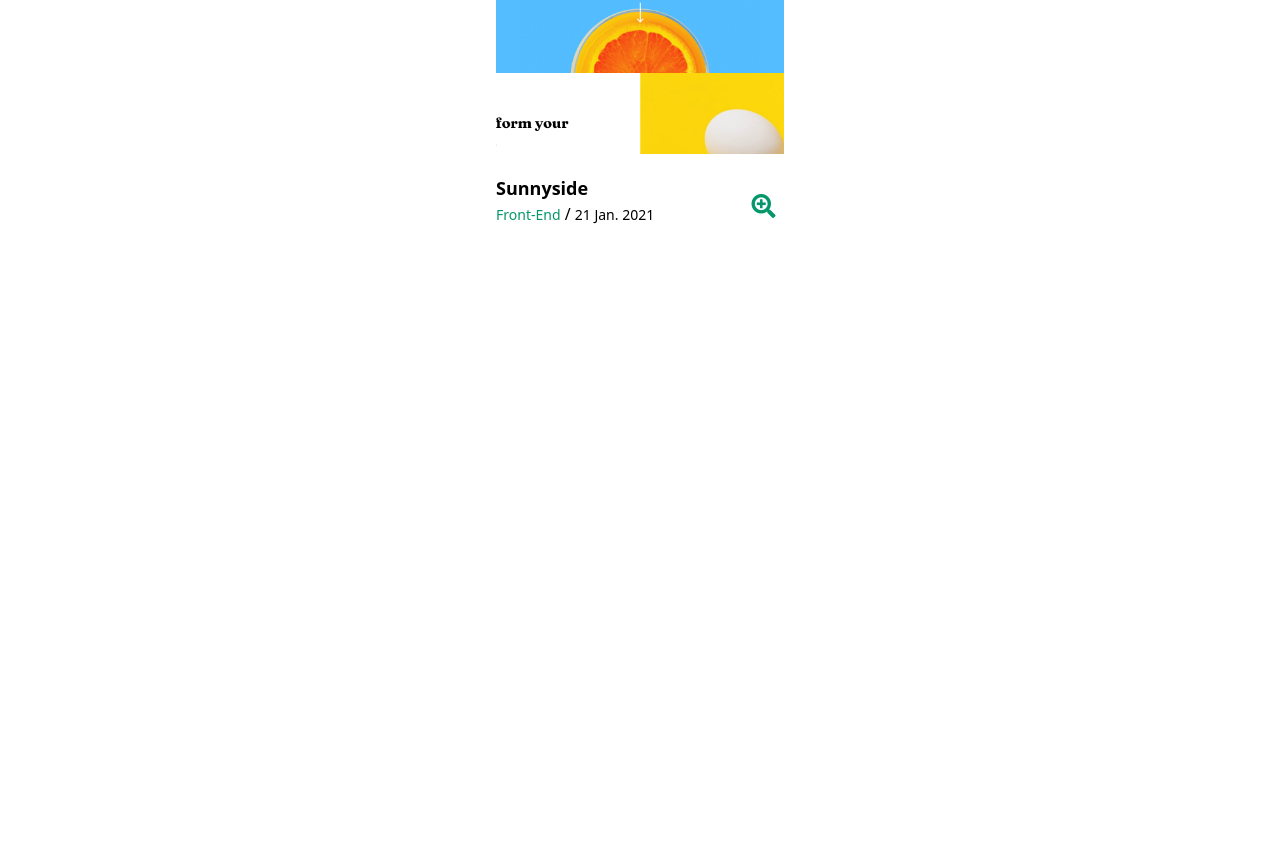
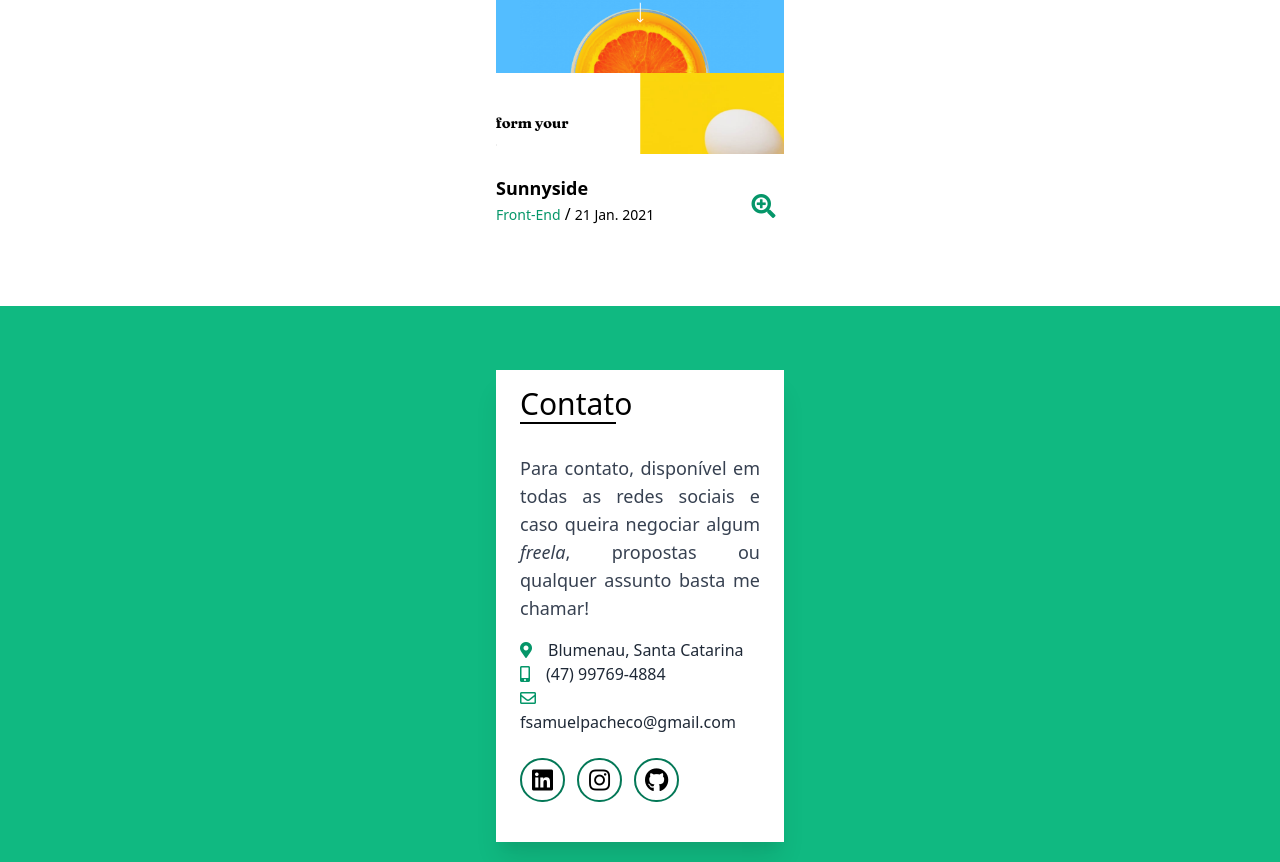
Before and after one commit to Samuel0102/elmusa-portfolio-vue, a Vue app: page / in a window 1280 px wide. Shown: the part 6579-7441 px from the top of the page. Before the commit the page ends 6885 px from the top, so only its background shows below. Built offline with nearby package versions, Linux system fonts and the light colour scheme.

Commit message:
TheContact Area

```diff
--- a/src/App.vue
+++ b/src/App.vue
@@ -6,12 +6,16 @@
       <TheAbout />
       <TheServices />
       <ThePortfolio />
+      <div class="bg-green-500 pt-16 pb-5">
+      <TheContact />
+      </div>
     </main>
   </div>
 </template>
 
 <script>
 import TheAbout from './components/TheAbout.vue'
+import TheContact from './components/TheContact.vue'
 import TheHeader from "./components/TheHeader.vue"
 import TheHome from "./components/TheHome.vue"
 import ThePortfolio from './components/ThePortfolio.vue'
@@ -24,7 +28,8 @@ export default {
     TheHome,
     TheAbout,
     TheServices,
-    ThePortfolio
+    ThePortfolio,
+    TheContact
   }
 }
 </script>
--- /dev/null
+++ b/src/components/TheContact.vue
@@ -0,0 +1,42 @@
+<template>
+  <section id="contact" class="w-72 mx-auto bg-white py-4 px-6 shadow-xl">
+    <h2 class="text-3xl mb-8 relative title">Contato</h2>
+    <p class="mb-4 text-lg text-gray-700 text-justify">
+      Para contato, disponível em todas as redes sociais e caso queira negociar
+      algum <em>freela</em>, propostas ou qualquer assunto basta me chamar!
+    </p>
+    <span class="text-gray-800">
+        <i class="fas fa-map-marker-alt mr-4 text-green-600"></i>Blumenau, Santa Catarina
+    </span>
+    <span class="block text-gray-800">
+        <i class="fas fa-mobile-alt mr-4 text-green-600"></i>(47) 99769-4884
+    </span>
+    <span class="text-gray-800">
+        <i class="far fa-envelope mr-3 text-green-600"></i>fsamuelpacheco@gmail.com
+    </span>
+    <div id="social-medias" class="my-6">
+        <a href="https://www.linkedin.com/in/samuel-pacheco-ferreira-025a54216/"><i class="fab fa-linkedin social-icon"></i></a>
+        <a href="https://www.instagram.com/i_am_elmusa/" class="mx-3"><i class="fab fa-instagram social-icon"></i></a>
+        <a href="https://github.com/Samuel0102"><i class="fab fa-github social-icon"></i></a>
+    </div>
+  </section>
+</template>
+
+<script>
+export default {};
+</script>
+
+<style scoped>
+.title::before {
+  content: "";
+  width: 96px;
+  border: 1px solid black;
+  position: absolute;
+  bottom: -2px;
+}
+    .social-icon{
+        @apply p-1 text-2xl border-2 border-green-700 rounded-full text-center hover:text-white hover:bg-green-600 hover:border-green-400 transition-all;
+        width: 45px;
+    }
+
+</style>
```
